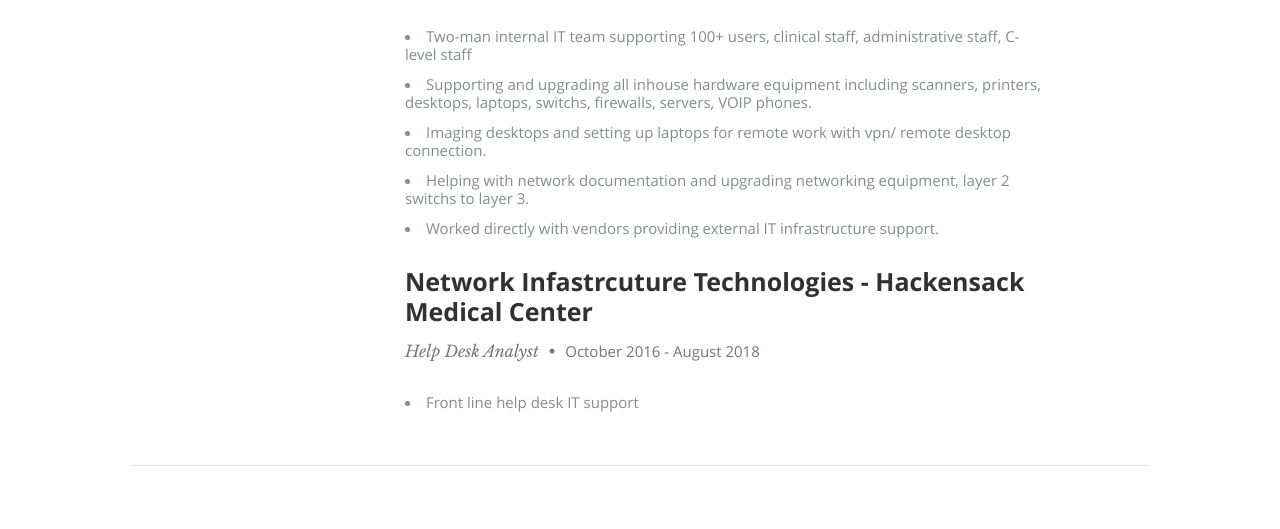
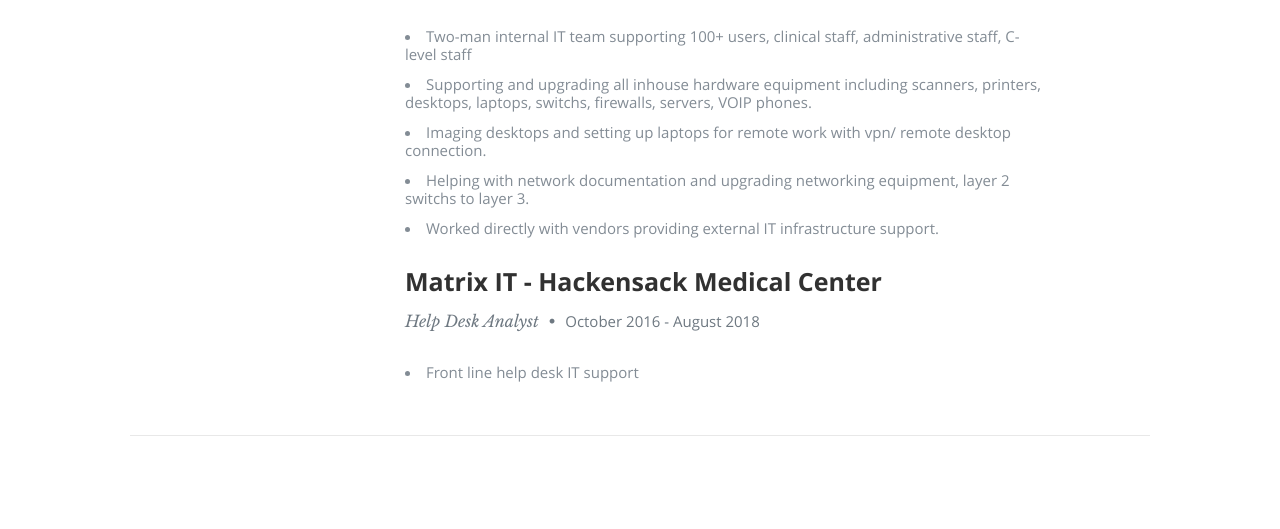
Before and after one commit to Dmizhura/azure-resume, a plain HTML site: page frontend/index.html in a window 1280 px wide. Shown: the part 1698-2227 px from the top of the page. Drawn offline with nearby package versions, Linux system fonts and the light colour scheme.

Commit message:
changes to index.html

```diff
--- a/frontend/index.html
+++ b/frontend/index.html
@@ -192,7 +192,7 @@
 
                <div class="twelve columns">
 
-                  <h3>Network Infastrcuture Technologies - Hackensack Medical Center</h3>
+                  <h3>Matrix IT - Hackensack Medical Center</h3>
                   <p class="info">Help Desk Analyst <span>&bull;</span> <em class="date">October 2016 - August 2018</em></p>
 
                   <p>
```
